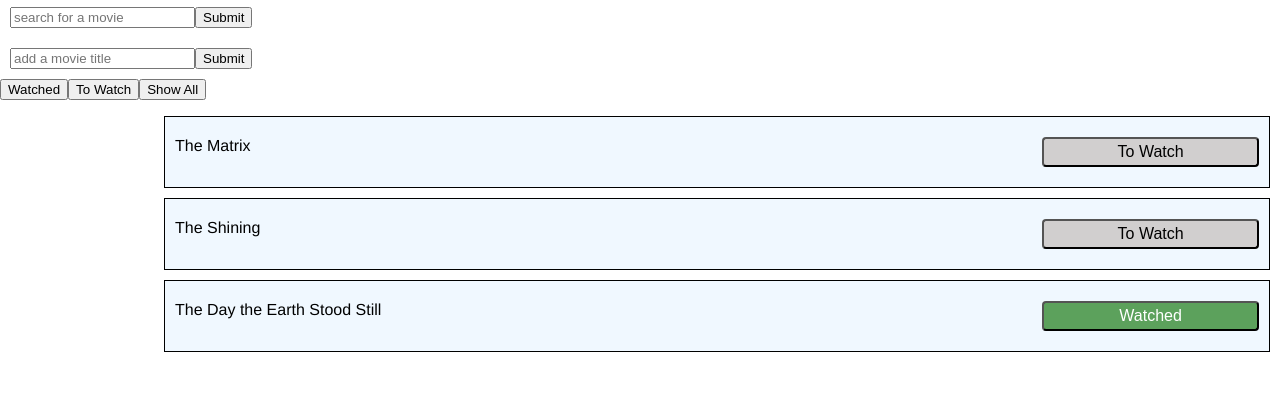
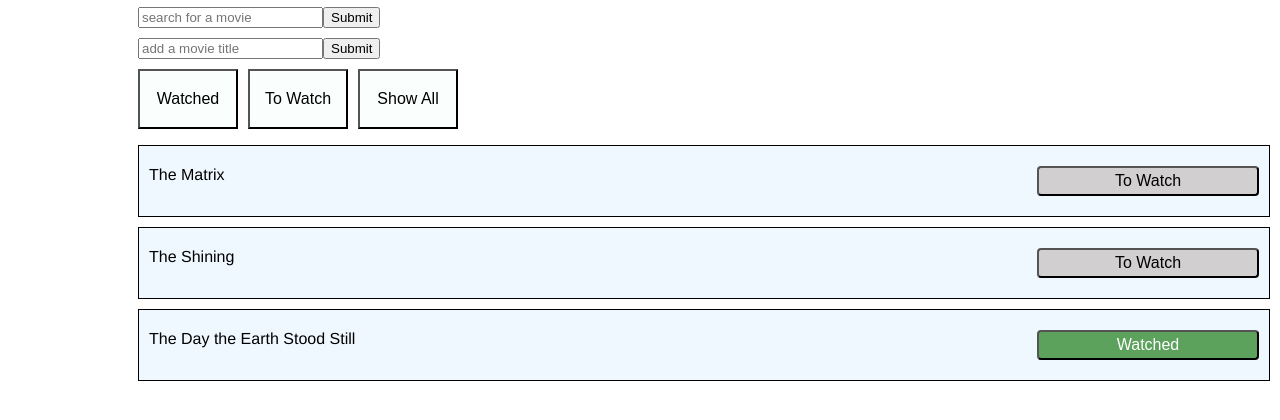
Before and after one commit to slhodak/movie-list, a React app: page / in a window 1280 px wide. Shown: the part 80-500 px from the top of the page. Built offline with nearby package versions, Linux system fonts and the light colour scheme.

Commit message:
Fix styling

```diff
--- a/src/components/app.js
+++ b/src/components/app.js
@@ -78,16 +78,19 @@
     return(
       <div>
         <h1 className="movieListHeader">Movie List</h1>
+        <div id="main">
           <SearchBar search={this.searchList} />
           <AddMovie addMovie={this.addMovie} />
           <h2 id="noResults" hidden={true}>Sorry, no results were found</h2>
+          <div className="filterButtons">
             <button id="watched" onClick={this.filterWatched}>Watched</button>
             <button id="toWatch" onClick={this.filterWatched}>To Watch</button>
             <button id="showAll" onClick={this.filterWatched}>Show All</button>
+          </div>
           <MovieList toggleWatched={this.toggleWatched} movies={this.state.movies.filter((movie) => {
             return this.state.matches.length === 0 || _.includes(this.state.matches, movie);
           })} />
-
+        </div>
       </div>
     )
   }
--- a/src/styles/styles.css
+++ b/src/styles/styles.css
@@ -6,8 +6,23 @@
   margin: 0px;
 }
 
+.movieListHeader {
+  background-color: lightgray;
+  margin: 0px;
+  padding: 20px;
+}
+
+#main {
+  margin-left: 10%;
+}
+
 .basic {
   background-color: lightblue;
+}
+
+ul {
+  margin-left: 0px;
+  padding-left: 0px;
 }
 
 .movieListEntry {
@@ -18,7 +33,6 @@
 }
 
 .movieListEntry {
-  margin-left: 10%;
   display: grid;
   grid-template: repeat(5, 10px) / repeat(5, 1fr);
 }
@@ -44,12 +58,14 @@
   background-color: rgb(209, 207, 207);
 }
 
-.movieListHeader {
-  background-color: lightgray;
-  margin: 0px;
-  padding: 20px;
+.searchBar, .addMovie {
+  margin: 10px 0px 10px 10px;
 }
 
-.searchBar, .addMovie {
-  padding: 10px;
+.filterButtons button{
+  height: 60px;
+  width: 100px;
+  background-color: #fafffe;
+  font-size: 1em;
+  margin: 0px 0px 0px 10px;
 }
```
Lines whose indentation alone changed are shown as unchanged.
